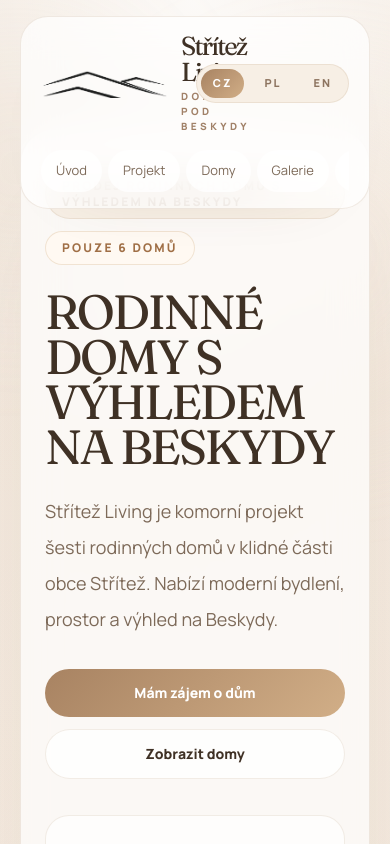
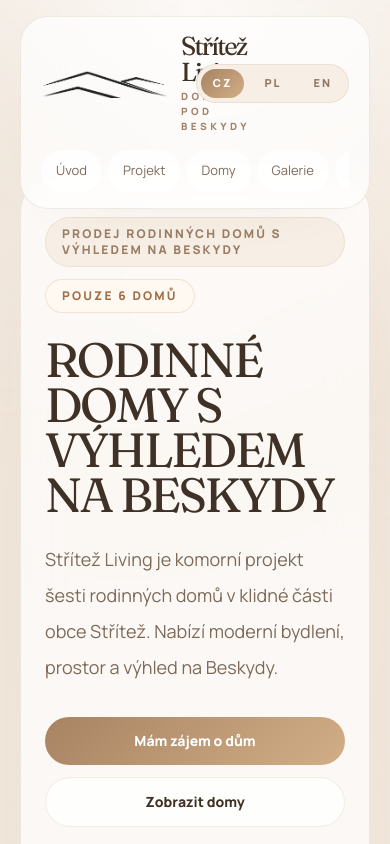
Before and after one commit to maxnesss/strizkov-living, a Next.js app: page / in a window 390 px wide. Shown: the top 844 px of the page. Built offline with nearby package versions, Linux system fonts and the light colour scheme.

Commit message:
Adjust header spacing across breakpoints

```diff
--- a/src/app/page.tsx
+++ b/src/app/page.tsx
@@ -48,7 +48,7 @@ const currentYear = new Date().getFullYear();
 export default function Home() {
   return (
     <main
-      className="relative isolate overflow-x-hidden px-5 pb-14 pt-32 text-[#3f3125] sm:px-8 sm:pt-36 lg:px-10 lg:pt-40"
+      className="relative isolate overflow-x-hidden px-5 pb-14 pt-44 text-[#3f3125] sm:px-8 sm:pt-48 md:pt-52 lg:px-10 lg:pt-40"
       id="top"
     >
       <SiteHeader languages={languageOptions} navigation={navigationItems} />
--- a/src/components/page-shell.tsx
+++ b/src/components/page-shell.tsx
@@ -54,7 +54,7 @@ type SectionHeadingProps = {
 
 export function PageShell({ children, navigation, languages }: PageShellProps) {
   return (
-    <main className="relative isolate overflow-x-hidden px-5 pb-14 pt-32 text-[#3f3125] sm:px-8 sm:pt-36 lg:px-10 lg:pt-40">
+    <main className="relative isolate overflow-x-hidden px-5 pb-14 pt-44 text-[#3f3125] sm:px-8 sm:pt-48 md:pt-52 lg:px-10 lg:pt-40">
       <SiteHeader languages={languages} navigation={navigation} />
 
       <div className="absolute inset-x-0 top-0 -z-10 h-[620px] bg-[radial-gradient(circle_at_top,rgba(255,255,255,0.78),transparent_68%)]" />
```
